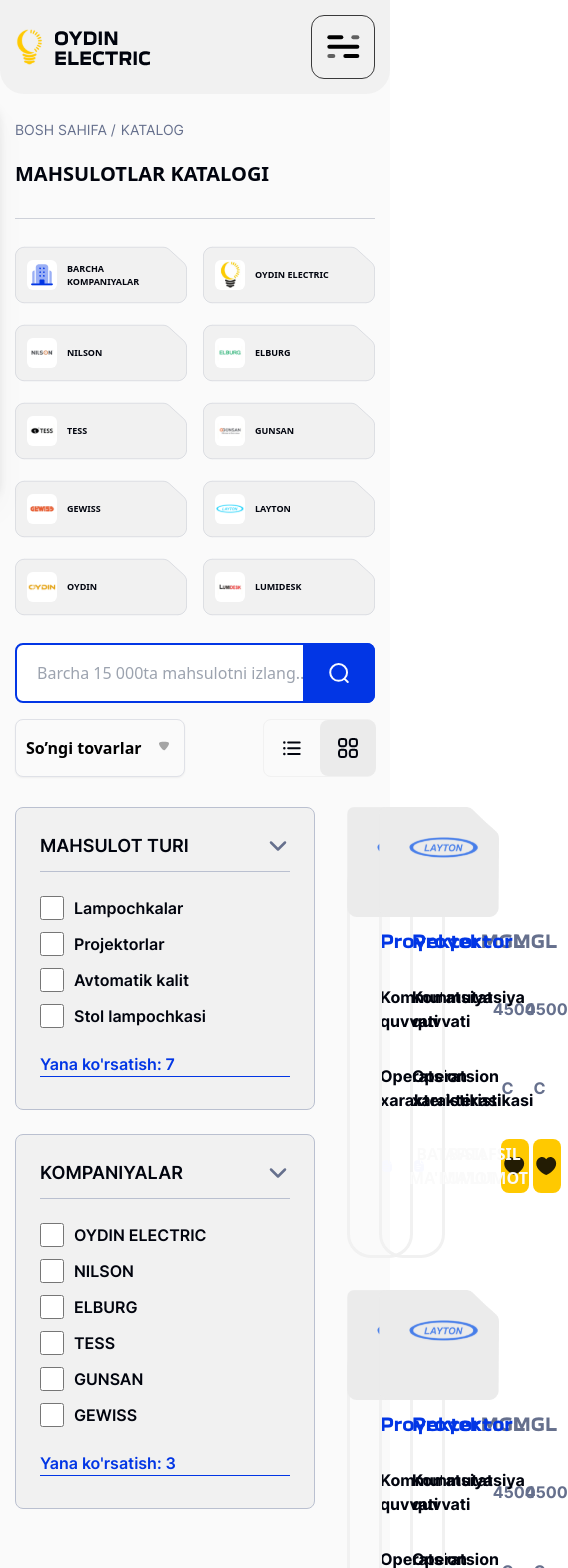
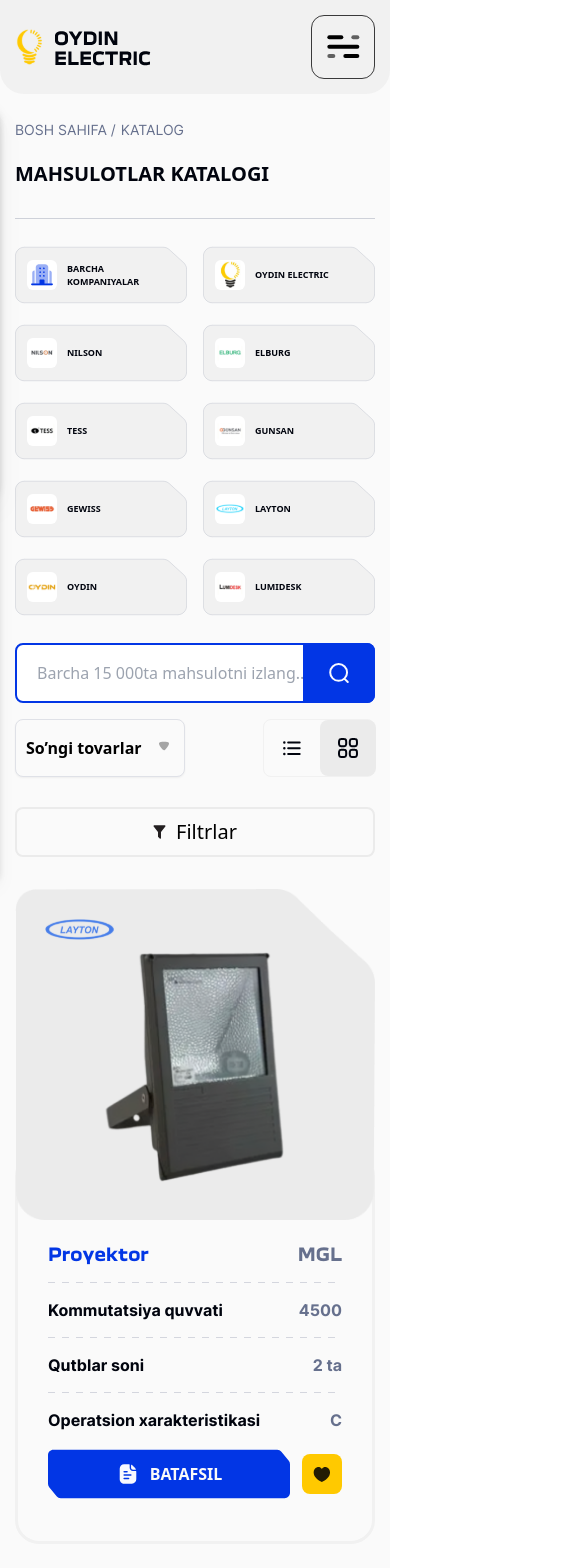
Before and after one commit to Safarmurod999/oydin-electric, a React (Vite) app: page / in a window 390 px wide. Shown: the top 1568 px of the page, 568 px wide, since content can reach past the window. Built offline with nearby package versions, Linux system fonts and the light colour scheme.

Commit message:
responsive changes

```diff
--- a/src/pages/Home/Aside/Aside.jsx
+++ b/src/pages/Home/Aside/Aside.jsx
@@ -2,9 +2,17 @@
 import FilterDropdown from '@/components/FilterDropdown/FilterDropdown'
 import { productArray } from "@/const/data.js"
 import { companyArray } from '@/const/data'
-const Aside = () => {
+const Aside = ({ openAside, setOpenAside }) => {
     return (
-        <aside>
+        <aside className={`fixed top-[110px] left-0 h-[91svh] xl:static p-6 xl:p-0
+            drop-shadow-lg xl:drop-shadow-none rounded-lg transition duration-300 xl:translate-x-0
+            bg-white z-20 ${openAside ? 'translate-x-[10px]' : '-translate-x-[100%]'}`}>
+            <button className='block xl:hidden mb-6 ml-auto' onClick={() => setOpenAside(false)}>
+                <svg width="20" height="20" viewBox="0 0 20 20" fill="none" xmlns="http://www.w3.org/2000/svg">
+                    <rect x="2.12134" width="24" height="3" rx="1" transform="rotate(45 2.12134 0)" fill="#231F20" />
+                    <rect x="0.121338" y="17" width="24" height="3" rx="1" transform="rotate(-45 0.121338 17)" fill="#231F20" />
+                </svg>
+            </button>
             <FilterDropdown array={productArray} title={'Mahsulot Turi'} offset={4} />
             <FilterDropdown array={companyArray} title={'Kompaniyalar'} offset={6} />
         </aside>
--- a/src/pages/Home/Home.jsx
+++ b/src/pages/Home/Home.jsx
@@ -4,7 +4,9 @@
 import Aside from "./Aside/Aside"
 import { productsArray } from "@/const/data"
 import corner from "@/assets/images/corner.png"
+import { useState } from "react"
 const Home = () => {
+  const [openAside, setOpenAside] = useState(false);
   return (
     <>
       <section id='#'>
@@ -44,8 +46,15 @@
           <SearchBar />
 
           <div className="flex items-start justify-between gap-[32px] mt-[30px] md:mt-[45px] lg:mt-[70px]">
-            <Aside />
-            <div className="grid grid-cols-2 xl:grid-cols-3 gap-8 grow">
+            <Aside openAside={openAside} setOpenAside={setOpenAside} />
+            <div className="grow">
+              <div className="flex items-center justify-center w-full gap-[10px] border-2 border-[#ebebeb] rounded-lg py-2 xl:hidden mb-8 text-[20px]" onClick={() => setOpenAside(!openAside)}>
+                <svg width="13" height="14" viewBox="0 0 13 14" fill="none" xmlns="http://www.w3.org/2000/svg">
+                  <path d="M7.99998 7V12.91C8.02998 13.135 7.95498 13.375 7.78248 13.5325C7.71309 13.602 7.63067 13.6572 7.53994 13.6948C7.44921 13.7325 7.35195 13.7518 7.25373 13.7518C7.1555 13.7518 7.05824 13.7325 6.96751 13.6948C6.87678 13.6572 6.79436 13.602 6.72498 13.5325L5.21748 12.025C5.13572 11.945 5.07356 11.8472 5.03583 11.7392C4.9981 11.6312 4.98583 11.516 4.99998 11.4025V7H4.97748L0.657476 1.465C0.535682 1.30865 0.480727 1.11044 0.504617 0.913697C0.528508 0.716951 0.629302 0.53766 0.784976 0.415C0.927476 0.31 1.08498 0.25 1.24998 0.25H11.75C11.915 0.25 12.0725 0.31 12.215 0.415C12.3707 0.53766 12.4714 0.716951 12.4953 0.913697C12.5192 1.11044 12.4643 1.30865 12.3425 1.465L8.02248 7H7.99998Z" fill="#231F20" />
+                </svg>
+                <p>Filtrlar</p>
+              </div>
+              <div className="grid grid-cols-1 sm:grid-cols-2 3xl:grid-cols-3 gap-8 grow mb-12">
                 {
                   productsArray.map(el => {
                     return <div key={el.id} className="flex flex-col relative">
@@ -53,11 +62,9 @@
                         <img src={el.image} alt={el.image} className="w-full z-10" />
                         <img src={el.logo} alt={el.logo} className="absolute top-[30px] left-[30px] w-[70px] 3xl:w-[108px] z-10" />
                         <img src={corner} alt="corner" className="absolute top-0 right-0 z-0 w-full" />
-
-
                       </div>
 
-                    <div className="py-[50px] px-[30px] -mt-12 border-[3px] border-gray rounded-3xl">
+                      <div className="px-[30px] pt-[70px] 3xl:pt-[50px]  pb-[40px] -mt-20 3xl:-mt-12 border-[3px] border-gray rounded-3xl">
                         <div className="flex flex-col">
                           <div className="w-full flex items-center justify-between py-[15px]">
                             <div className="text-[18px] sm:text-[14px] font-bold font-dacia text-blue">{el.name}</div>
@@ -74,20 +81,31 @@
                             <line opacity="0.3" y1="0.5" x2="336" y2="0.5" stroke="#66708D" strokeDasharray="8 8" />
                           </svg>
                           <div className="w-full flex items-center justify-between py-[15px]">
+                            <div className="text-[16px] font-inter sm:text-[14px] font-bold text-black">Qutblar soni</div>
+                            <div className="text-[16px] font-inter sm:text-[14px] font-bold text-dark-gray">{el.polarity} ta</div>
+                          </div>
+                          <svg className="w-full" width="336" height="1" viewBox="0 0 336 1" fill="none" xmlns="http://www.w3.org/2000/svg">
+                            <line opacity="0.3" y1="0.5" x2="336" y2="0.5" stroke="#66708D" strokeDasharray="8 8" />
+                          </svg>
+                          <div className="w-full flex items-center justify-between py-[15px]">
                             <div className="text-[16px] font-inter sm:text-[14px] font-bold text-black">Operatsion xarakteristikasi</div>
                             <div className="text-[16px] font-inter sm:text-[14px] font-bold text-dark-gray uppercase">{el.characteristic}</div>
                           </div>
                         </div>
-                      <div className="flex items-center justify-between">
-                        <button className="flex items-center justify-center gap-[10px] w-[270px] py-[15px]">
-                          <svg width="24" height="24" viewBox="0 0 24 24" fill="none" xmlns="http://www.w3.org/2000/svg">
-                            <path fillRule="evenodd" clipRule="evenodd" d="M17.0183 7.67028C17.6913 7.67728 18.6263 7.68028 19.4203 7.67728C19.8263 7.67628 20.0333 7.18528 19.7513 6.89028C19.2423 6.35628 18.5333 5.61028 17.8203 4.86228C17.1053 4.11128 16.3873 3.35628 15.8643 2.80828C15.5763 2.50428 15.0713 2.71328 15.0713 3.13328V5.70328C15.0713 6.78228 15.9503 7.67028 17.0183 7.67028Z" fill="#F8F9FF" />
-                            <path fillRule="evenodd" clipRule="evenodd" d="M14.8594 13.811H8.1314C7.7174 13.811 7.3814 13.475 7.3814 13.061C7.3814 12.647 7.7174 12.311 8.1314 12.311H14.8594C15.2734 12.311 15.6094 12.647 15.6094 13.061C15.6094 13.475 15.2734 13.811 14.8594 13.811ZM12.5904 17.232H8.1314C7.7174 17.232 7.3814 16.896 7.3814 16.482C7.3814 16.068 7.7174 15.732 8.1314 15.732H12.5904C13.0054 15.732 13.3404 16.068 13.3404 16.482C13.3404 16.896 13.0054 17.232 12.5904 17.232ZM8.1314 8.891H11.0744C11.4884 8.891 11.8244 9.227 11.8244 9.641C11.8244 10.055 11.4884 10.391 11.0744 10.391H8.1314C7.7174 10.391 7.3814 10.055 7.3814 9.641C7.3814 9.227 7.7174 8.891 8.1314 8.891ZM19.8534 9.094H16.8894C15.1234 9.085 13.6654 7.622 13.6654 5.838V2.698C13.6654 2.455 13.4724 2.25 13.2214 2.25H8.0664C5.6624 2.25 3.7124 4.229 3.7124 6.647V17.158C3.7124 19.693 5.7594 21.75 8.2694 21.75H15.9434C18.3474 21.75 20.2874 19.79 20.2874 17.372V9.533C20.2874 9.289 20.0944 9.094 19.8534 9.094Z" fill="#F8F9FF" />
+                        <div className="flex items-center justify-between gap-[12px]">
+                          <button className="group relative flex items-center justify-center gap-[10px] grow py-[15px]">
+                            <svg className="z-10" width="24" height="24" viewBox="0 0 24 24" fill="none" xmlns="http://www.w3.org/2000/svg">
+                              <path className="group-hover:fill-black" fillRule="evenodd" clipRule="evenodd" d="M17.0183 7.67028C17.6913 7.67728 18.6263 7.68028 19.4203 7.67728C19.8263 7.67628 20.0333 7.18528 19.7513 6.89028C19.2423 6.35628 18.5333 5.61028 17.8203 4.86228C17.1053 4.11128 16.3873 3.35628 15.8643 2.80828C15.5763 2.50428 15.0713 2.71328 15.0713 3.13328V5.70328C15.0713 6.78228 15.9503 7.67028 17.0183 7.67028Z" fill="#F8F9FF" />
+                              <path className="group-hover:fill-black" fillRule="evenodd" clipRule="evenodd" d="M14.8594 13.811H8.1314C7.7174 13.811 7.3814 13.475 7.3814 13.061C7.3814 12.647 7.7174 12.311 8.1314 12.311H14.8594C15.2734 12.311 15.6094 12.647 15.6094 13.061C15.6094 13.475 15.2734 13.811 14.8594 13.811ZM12.5904 17.232H8.1314C7.7174 17.232 7.3814 16.896 7.3814 16.482C7.3814 16.068 7.7174 15.732 8.1314 15.732H12.5904C13.0054 15.732 13.3404 16.068 13.3404 16.482C13.3404 16.896 13.0054 17.232 12.5904 17.232ZM8.1314 8.891H11.0744C11.4884 8.891 11.8244 9.227 11.8244 9.641C11.8244 10.055 11.4884 10.391 11.0744 10.391H8.1314C7.7174 10.391 7.3814 10.055 7.3814 9.641C7.3814 9.227 7.7174 8.891 8.1314 8.891ZM19.8534 9.094H16.8894C15.1234 9.085 13.6654 7.622 13.6654 5.838V2.698C13.6654 2.455 13.4724 2.25 13.2214 2.25H8.0664C5.6624 2.25 3.7124 4.229 3.7124 6.647V17.158C3.7124 19.693 5.7594 21.75 8.2694 21.75H15.9434C18.3474 21.75 20.2874 19.79 20.2874 17.372V9.533C20.2874 9.289 20.0944 9.094 19.8534 9.094Z" fill="#F8F9FF" />
                             </svg>
-                          <p className=" font-bold text-white uppercase">Batafsil ma'lumot</p>
+                            <p className="font-bold text-white uppercase z-10 group-hover:text-black">Batafsil <span className="hidden 2xl:inline-block">ma'lumot</span></p>
+                            <svg className="absolute top-0 left-0 w-full h-full z-0" width="270" height="54" viewBox="0 0 270 54" fill="none" xmlns="http://www.w3.org/2000/svg">
+                              <path className="transition duration-300 group-hover:fill-yellow" d="M0 6C0 2.68629 2.68629 0 6 0H255.731C257.534 0 259.241 0.810546 260.381 2.20746L268.649 12.3442C269.523 13.4151 270 14.7548 270 16.1368V48C270 51.3137 267.314 54 264 54H14.2687C12.466 54 10.7588 53.1895 9.61929 51.7925L1.35063 41.6558C0.47708 40.5849 0 39.2452 0 37.8632V6Z" fill="#0236E5" />
+                            </svg>
+
                           </button>
-                        <button className="flex items-center justify-center bg-yellow size-[54px] rounded-lg">
-                          <svg width="28" height="28" viewBox="0 0 28 28" fill="none" xmlns="http://www.w3.org/2000/svg">
+                          <button className="flex items-center justify-center bg-yellow size-[40px] xl:size-[54px] rounded-lg">
+                            <svg className="size-[23px] xl:size-[28px]" width="28" height="28" viewBox="0 0 28 28" fill="none" xmlns="http://www.w3.org/2000/svg">
                               <path d="M23.1537 11.4539C23.143 8.72293 21.7103 6.15468 18.8855 5.24471C16.9459 4.61878 14.8331 4.96686 13.1923 7.32261C11.5515 4.96686 9.43861 4.61878 7.49899 5.24471C4.67395 6.15478 3.24118 8.72352 3.23081 11.4548C3.20468 16.8864 8.70862 21.0429 13.1909 23.0295L13.1923 23.0289L13.1937 23.0295C17.6761 21.0428 23.1805 16.886 23.1537 11.4539Z" fill="#231C04" />
                             </svg>
                           </button>
@@ -98,6 +116,7 @@
                 }
               </div>
             </div>
+          </div>
         </Container>
       </section>
     </>
--- a/tailwind.config.js
+++ b/tailwind.config.js
@@ -38,10 +38,7 @@
       screens: {
         xs: "480px",
         xxs: "335px",
-        "3xl": "1700px",
-      },
-      backgroundImage:{
-        "btn":"url(@/assets/images/button-bg.svg)"
+        "3xl": "1710px",
       }
     },
   },
```
Lines whose indentation alone changed are shown as unchanged.
